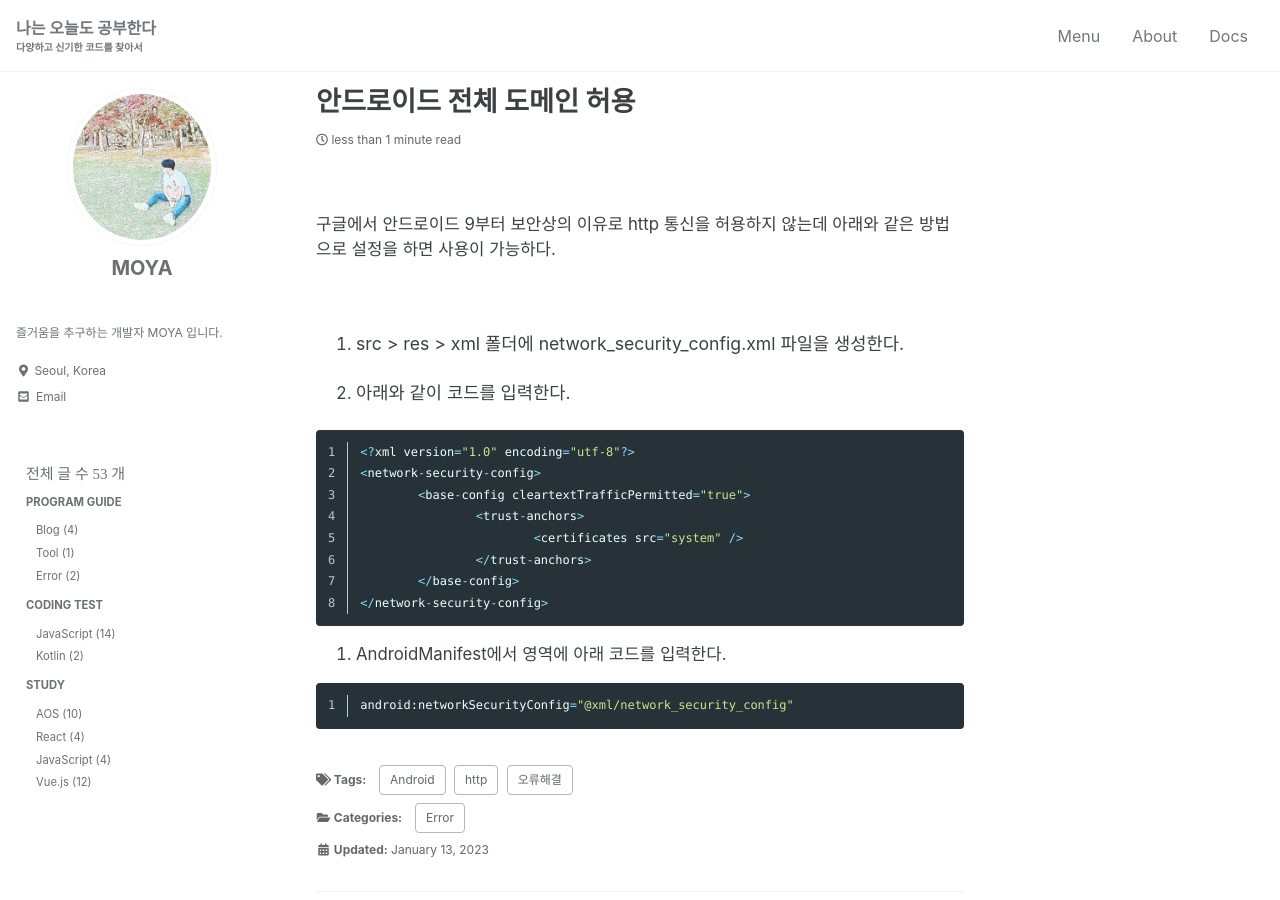
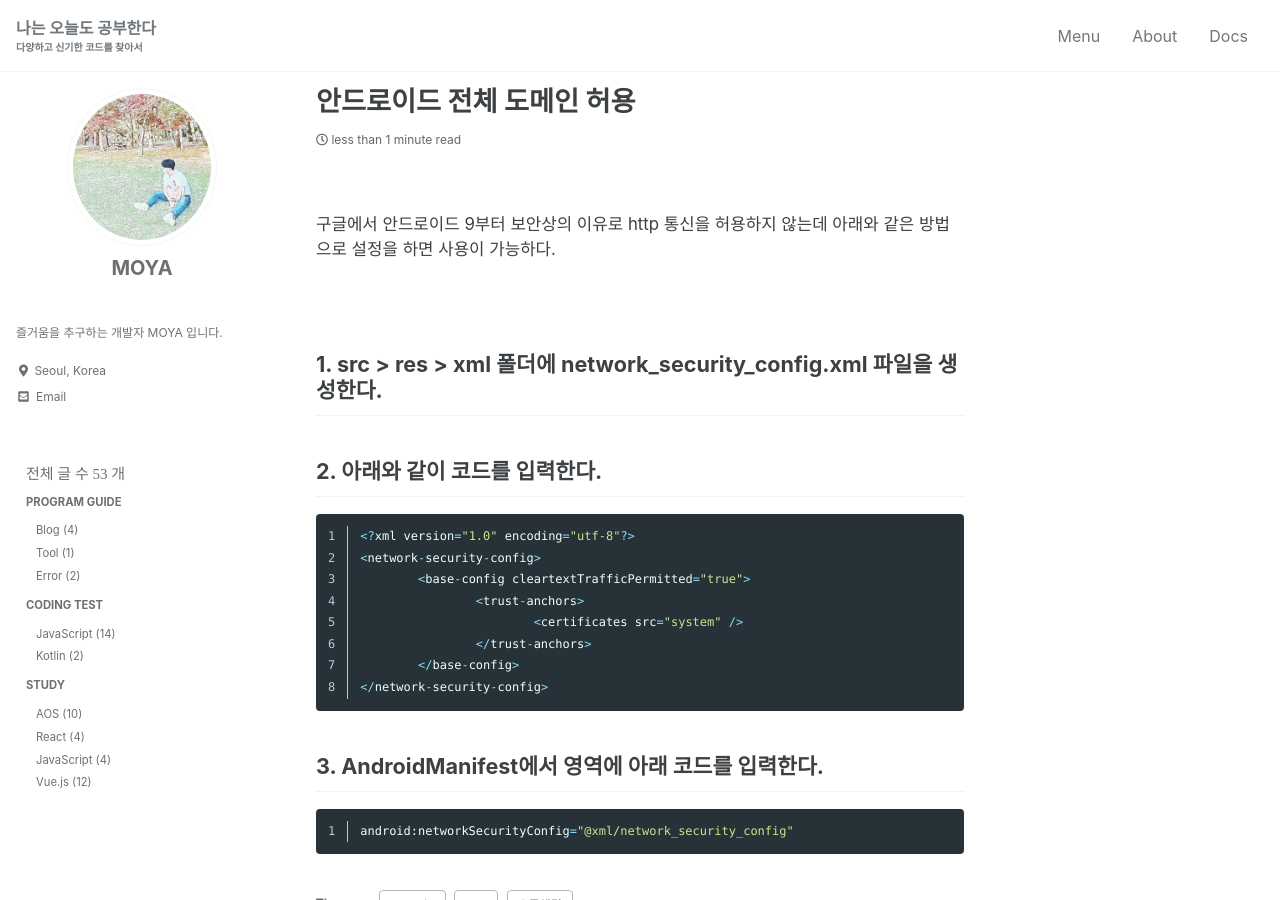
Before and after one commit to kdc7140/kdc7140.github.io, a Jekyll site: the page built from _posts/guide/2023-01-13-httpPermission.md, in a window 1280 px wide and 900 px high. Built offline with Jekyll 4.4.1, drawn with Linux system fonts in a browser that asks for light colours; cached includes are drawn as plain includes; some web fonts are replaced.

````diff
--- a/_posts/guide/2023-01-13-httpPermission.md
+++ b/_posts/guide/2023-01-13-httpPermission.md
@@ -17,10 +17,10 @@
 
 <br/>
 
-1. src > res > xml 폴더에 network_security_config.xml 파일을 생성한다.
+## 1. src > res > xml 폴더에 network_security_config.xml 파일을 생성한다.
 
 
-2. 아래와 같이 코드를 입력한다.
+## 2. 아래와 같이 코드를 입력한다.
 
 ```java
 <?xml version="1.0" encoding="utf-8"?>
@@ -34,7 +34,7 @@
 ```
 
 
-3. AndroidManifest에서 <application></application> 영역에 아래 코드를 입력한다.
+## 3. AndroidManifest에서 <application></application> 영역에 아래 코드를 입력한다.
 
 ```java
 android:networkSecurityConfig="@xml/network_security_config"
````
Also changed, not shown: _posts/study/2022-10-30-vue009.md (+1 -1 lines), _posts/study/2022-11-12-vue010.md (+0 -2 lines).
